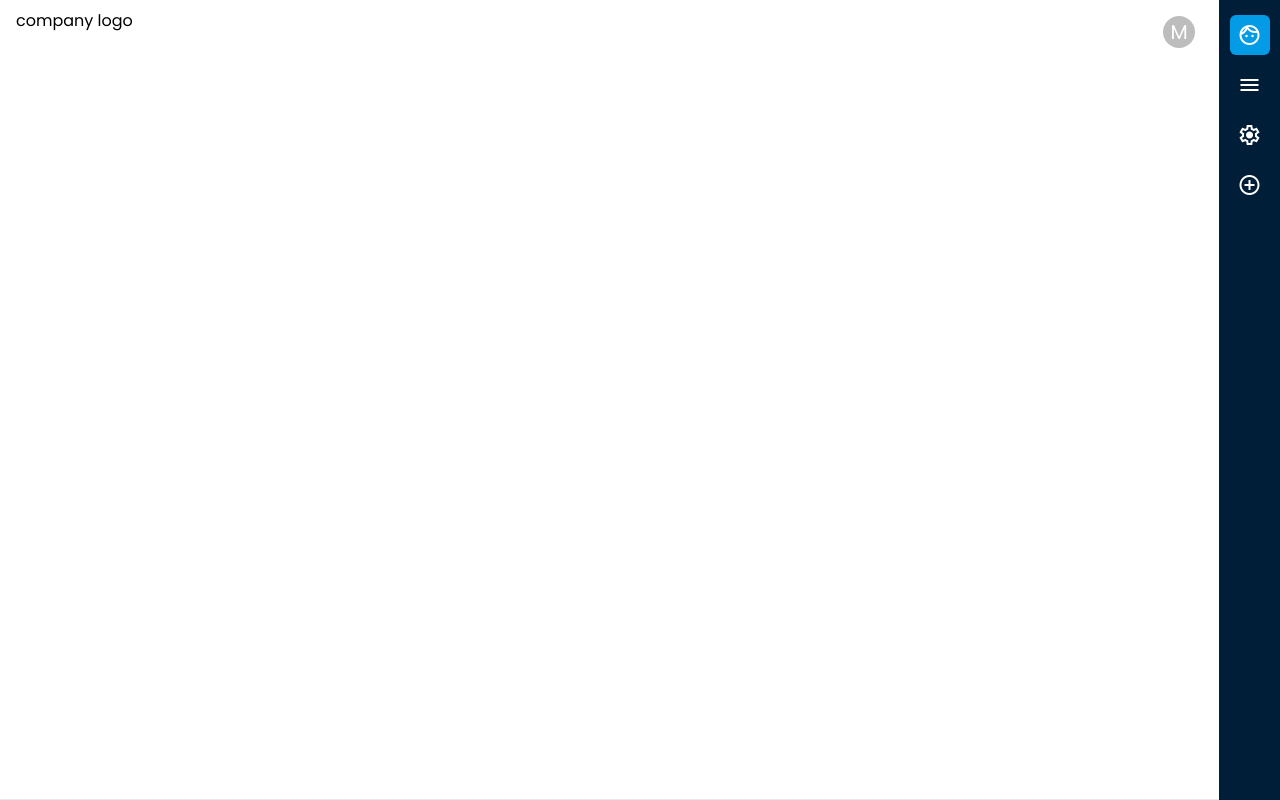
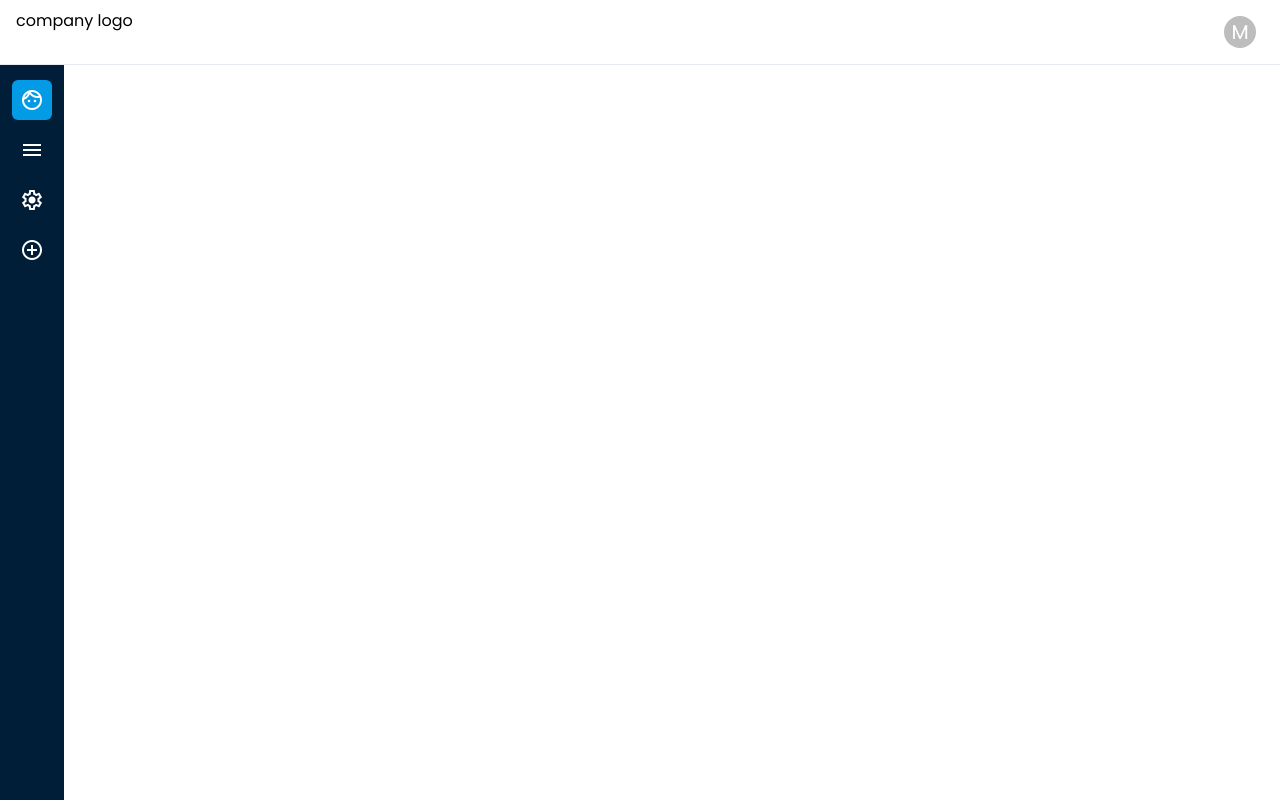
Before and after one commit to koppreshk/getGro-frontend, a React (Vite) app: page / in a window 1280 px wide. Built offline with nearby package versions, Linux system fonts and the light colour scheme.

Commit message:
fix: Added css fixes

```diff
--- a/src/App.tsx
+++ b/src/App.tsx
@@ -1,11 +1,10 @@
-import { BrowserRouter, Route, Routes } from "react-router-dom";
+import { BrowserRouter } from "react-router-dom";
 import { Provider } from 'react-redux'
 import { configureStore } from '@reduxjs/toolkit'
 import { CoreLayoutPage } from "./modules/core/pages/core-layout-page";
 import { ThemeProvider, defaultMUITheme } from "themes";
 import { ThemeProvider as MUIthemeProvider } from "@mui/material";
 import { NotificationProvider } from "lib";
-import { DataGrid, FlexBox, columns, defaultData } from "lib/ui-ux";
 
 const store = configureStore({
   reducer: {},
@@ -18,12 +17,7 @@ export default function App() {
         <NotificationProvider>
           <BrowserRouter>
             <ThemeProvider>
-              <FlexBox $width="100%" $height="100%">
-                <CoreLayoutPage />
-                <Routes>
-                  <Route element={<DataGrid columns={columns} data={defaultData} />} key="route1" path="/route1" />
-                </Routes>
-              </FlexBox>
+              <CoreLayoutPage />
             </ThemeProvider>
           </BrowserRouter>
         </NotificationProvider>
--- a/src/modules/core/pages/core-layout-page.tsx
+++ b/src/modules/core/pages/core-layout-page.tsx
@@ -1,12 +1,19 @@
 import React from "react"
 import { NavigationMenu } from "../components"
 import { TopNavigationMenu } from "../components/top-navigation-menu"
+import { DataGrid, FlexBox, columns, defaultData } from "lib/ui-ux"
+import { Routes, Route } from "react-router-dom"
 
 export const CoreLayoutPage = React.memo(() => {
     return (
         <>
             <TopNavigationMenu />
-            <NavigationMenu />
+            <FlexBox $width="100%" $height="100%">
+                <NavigationMenu />
+                <Routes>
+                    <Route element={<DataGrid columns={columns} data={defaultData} />} key="route1" path="/route1" />
+                </Routes>
+            </FlexBox>
         </>
     )
 })
```
